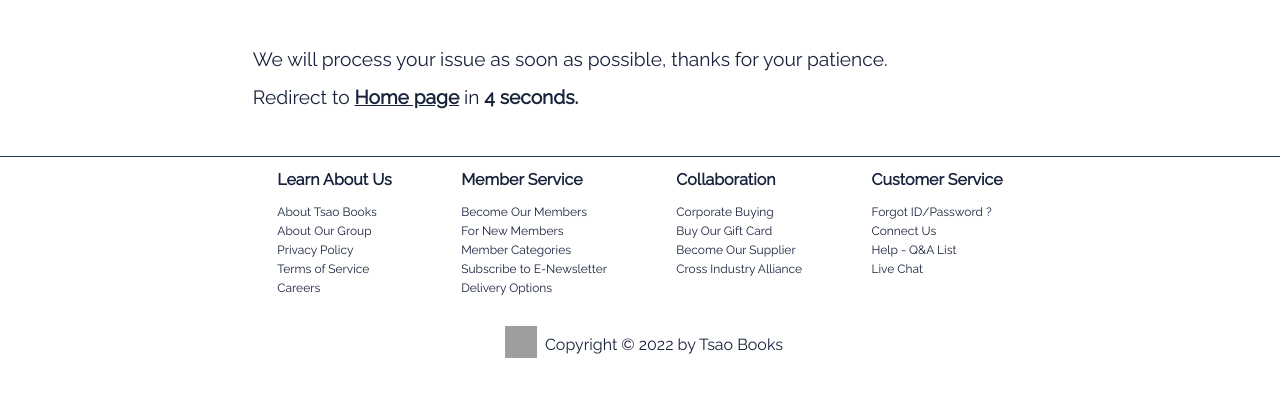
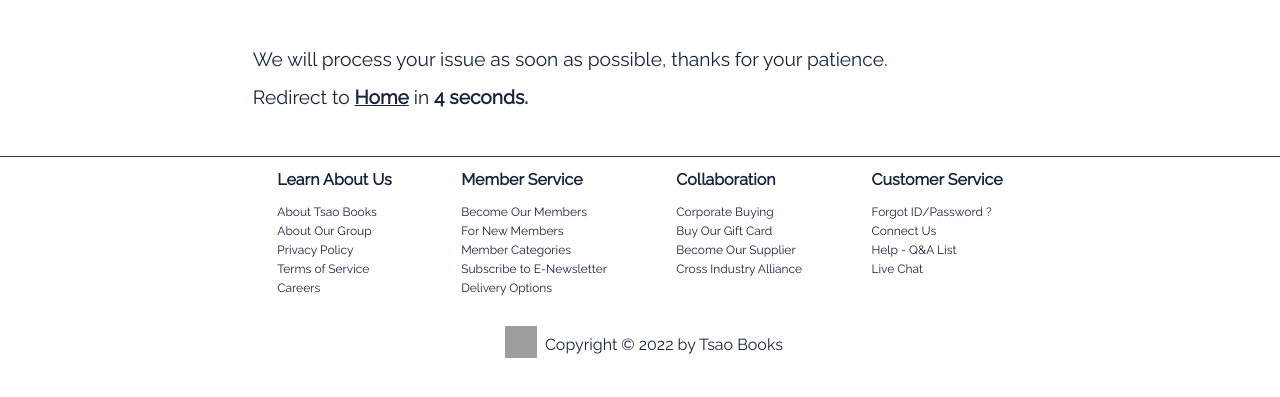
Before and after one commit to stevetsaoch/Ecommerce, a Django app: template templates/account/dashboard/orders/order_issue_email_success.html in a window 1280 px wide. Shown: the part 111-508 px from the top of the page. Run offline with Django 4.2, Linux system fonts and the light colour scheme; the template is opened without the code that fills it, so the values that code supplies are empty; grey boxes are pictures that could not be loaded.

Commit message:
editing orders.css

```diff
--- a/templates/account/dashboard/orders/order_issue_email_success.html
+++ b/templates/account/dashboard/orders/order_issue_email_success.html
@@ -16,7 +16,7 @@ Issue Reported
         <div>We will process your issue as soon as possible, thanks for your patience.</div>
         <div>
             Redirect to
-            <a href="{% url 'store:store_home' %}">Home page</a> in <span id="countmesg"></span>
+            <a href="{% url 'store:store_home' %}">Home</a> in <span id="countmesg"></span>
         </div>
     </div>
 </div>
```
